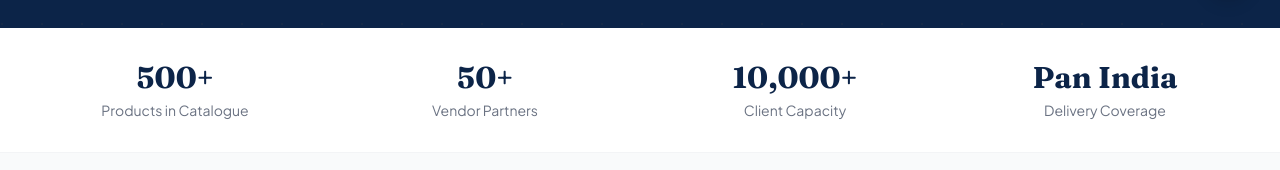
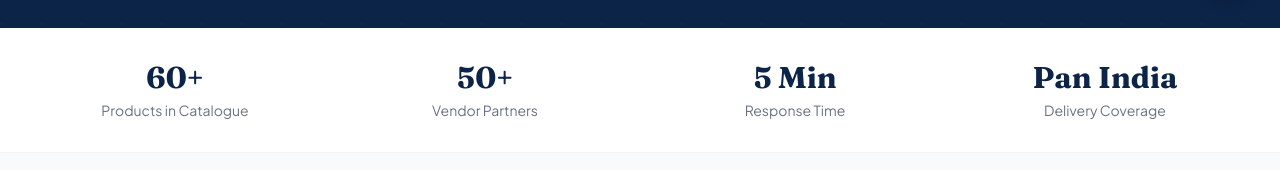
Before and after one commit to Packnivo/packnivo-website, a Next.js app: page / in a window 1280 px wide. Shown: the part 778-948 px from the top of the page. Built offline with nearby package versions, Linux system fonts and the light colour scheme.

Commit message:
Fix copyright year, homepage stats, contact page rebuild

```diff
--- a/app/page.tsx
+++ b/app/page.tsx
@@ -19,9 +19,9 @@ const categories = [
 ];
 
 const stats = [
-  { value: "500+", label: "Products in Catalogue" },
+  { value: "60+", label: "Products in Catalogue" },
   { value: "50+", label: "Vendor Partners" },
-  { value: "10,000+", label: "Client Capacity" },
+  { value: "5 Min", label: "Response Time" },
   { value: "Pan India", label: "Delivery Coverage" },
 ];
 
--- a/components/Footer.tsx
+++ b/components/Footer.tsx
@@ -61,7 +61,7 @@ export default function Footer() {
         </div>
 
         <div className="border-t border-white/10 mt-12 pt-8 flex flex-col md:flex-row justify-between items-center gap-4">
-          <p className="text-white/60 text-sm">© 2025 Packnivo Solutions Pvt Ltd. All rights reserved.</p>
+          <p className="text-white/60 text-sm">© 2026 Packnivo Solutions Pvt Ltd. All rights reserved.</p>
           <div className="flex flex-col md:flex-row gap-4 text-white/60 text-xs text-center">
             <span>CIN: U82920DC2026PTC471889</span>
             <span>GSTIN: 07AARCP1239N1ZU</span>
```
